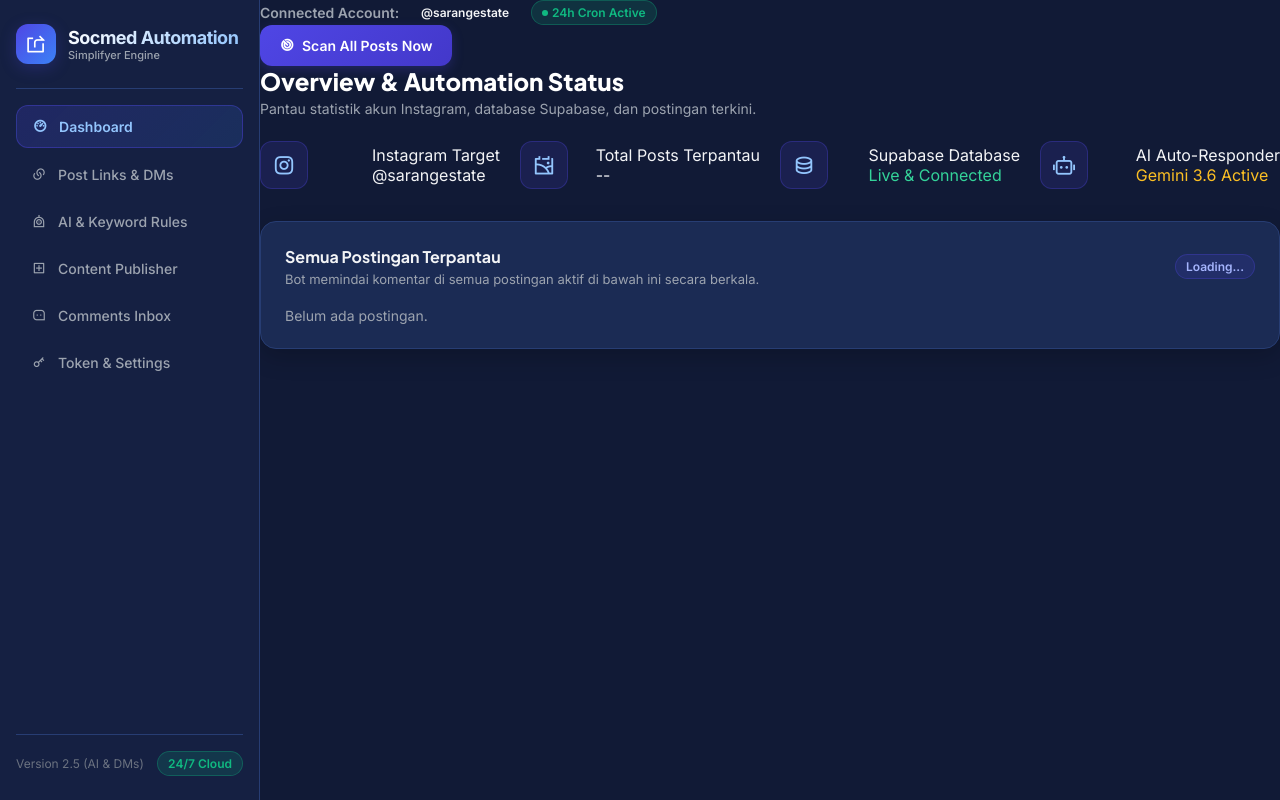
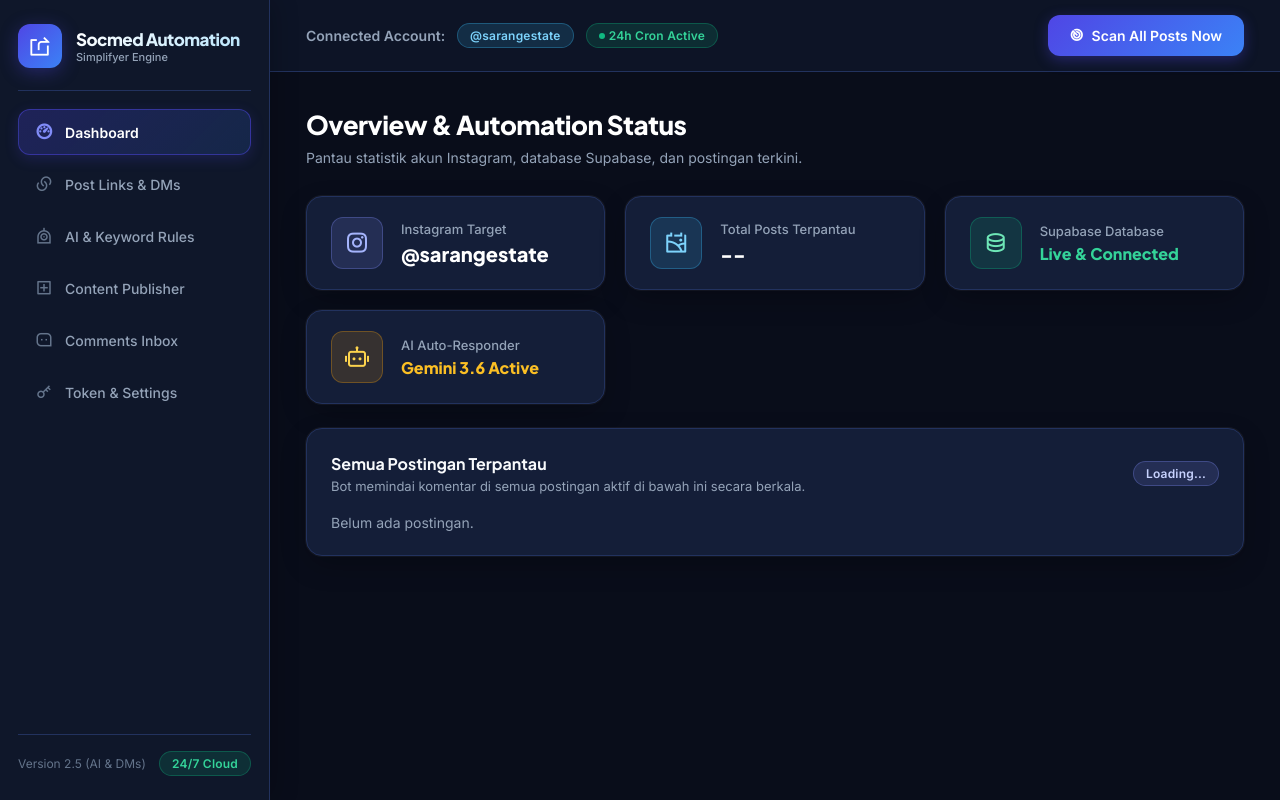
Before and after one commit to baihaqidr/socmed_automation, a Flask app: page / in a window 1280 px wide. Run offline with Flask 3, Linux system fonts and the light colour scheme; data that the repository does not hold is empty.

Commit message:
style: complete premium UI/UX design overhaul with Simplifyer glassmorphism

```diff
--- a/static/css/simplifyer.css
+++ b/static/css/simplifyer.css
@@ -1,34 +1,41 @@
-@import url('https://fonts.googleapis.com/css2?family=Inter:wght@300;400;500;600;700&family=Plus+Jakarta+Sans:wght@500;600;700;800&display=swap');
+@import url('https://fonts.googleapis.com/css2?family=Inter:wght@300;400;500;600;700;800&family=Plus+Jakarta+Sans:wght@500;600;700;800&display=swap');
 
 :root {
-  /* Simplifyer Color Tokens (OKLCH mapped to CSS variables) */
-  --bg-dark: #152042;
-  --bg-canvas: #111A36;
-  --card-bg: #1B2B54;
-  --card-hover: #213363;
-  --border-color: #273D73;
-  --border-light: rgba(255, 255, 255, 0.08);
+  /* Simplifyer Pro Color Tokens */
+  --bg-dark: #0F172A;
+  --bg-canvas: #090D1A;
+  --card-bg: #141E38;
+  --card-surface: rgba(20, 30, 56, 0.7);
+  --card-hover: #1A284D;
+
+  --border-color: #22325E;
+  --border-subtle: rgba(255, 255, 255, 0.08);
+  --border-focus: #4F46E5;
 
   --primary: #4F46E5;
   --primary-hover: #4338CA;
-  --primary-glow: rgba(79, 70, 229, 0.25);
+  --primary-gradient: linear-gradient(135deg, #4F46E5 0%, #3B82F6 100%);
+  --primary-glow: rgba(79, 70, 229, 0.35);
 
-  --accent-blue: #3B82F6;
+  --accent-blue: #38BDF8;
   --accent-cyan: #06B6D4;
+  --accent-purple: #818CF8;
   --success: #10B981;
   --warning: #F59E0B;
   --danger: #EF4444;
 
-  --text-main: #F3F4F6;
-  --text-muted: #9CA3AF;
-  --text-dim: #6B7280;
+  --text-main: #F8FAFC;
+  --text-muted: #94A3B8;
+  --text-dim: #64748B;
 
   --font-display: 'Plus Jakarta Sans', sans-serif;
-  --font-sans: 'Inter', sans-serif;
+  --font-sans: 'Inter', -apple-system, BlinkMacSystemFont, sans-serif;
 
+  --radius-xl: 20px;
   --radius-lg: 16px;
   --radius-md: 12px;
   --radius-sm: 8px;
+  --shadow-card: 0 10px 30px -5px rgba(0, 0, 0, 0.3), 0 0 0 1px rgba(255, 255, 255, 0.05);
 }
 
 * {
@@ -44,9 +51,10 @@ body {
   min-height: 100vh;
   display: flex;
   overflow-x: hidden;
+  -webkit-font-smoothing: antialiased;
 }
 
-/* Scrollbar Styling */
+/* Scrollbar */
 ::-webkit-scrollbar {
   width: 6px;
   height: 6px;
@@ -58,13 +66,16 @@ body {
   background: var(--border-color);
   border-radius: 4px;
 }
+::-webkit-scrollbar-thumb:hover {
+  background: var(--primary);
+}
 
 /* Typography */
-h1, h2, h3, h4, .font-display {
+h1, h2, h3, h4, .brand-title {
   font-family: var(--font-display);
 }
 
-/* Layout App Shell */
+/* Shell Layout */
 .app-container {
   display: flex;
   width: 100vw;
@@ -73,44 +84,46 @@ h1, h2, h3, h4, .font-display {
 
 /* Sidebar */
 .sidebar {
-  width: 260px;
+  width: 270px;
   background-color: var(--bg-dark);
   border-right: 1px solid var(--border-color);
   display: flex;
   flex-direction: column;
-  padding: 24px 16px;
+  padding: 24px 18px;
   position: fixed;
   height: 100vh;
   z-index: 50;
+  box-shadow: 4px 0 24px rgba(0, 0, 0, 0.2);
 }
 
 .brand-header {
   display: flex;
   align-items: center;
-  gap: 12px;
-  padding-bottom: 24px;
-  margin-bottom: 16px;
+  gap: 14px;
+  padding-bottom: 22px;
+  margin-bottom: 18px;
   border-bottom: 1px solid var(--border-color);
 }
 
 .brand-icon {
-  width: 40px;
-  height: 40px;
+  width: 44px;
+  height: 44px;
   border-radius: var(--radius-md);
-  background: linear-gradient(135deg, var(--primary), var(--accent-blue));
+  background: var(--primary-gradient);
   display: flex;
   align-items: center;
   justify-content: center;
   color: #fff;
-  font-size: 20px;
-  box-shadow: 0 4px 16px var(--primary-glow);
+  font-size: 22px;
+  box-shadow: 0 4px 18px var(--primary-glow);
+  flex-shrink: 0;
 }
 
 .brand-title {
-  font-size: 18px;
+  font-size: 17px;
   font-weight: 800;
   letter-spacing: -0.5px;
-  background: linear-gradient(135deg, #FFFFFF 0%, #93C5FD 100%);
+  background: linear-gradient(135deg, #FFFFFF 0%, #BAE6FD 100%);
   -webkit-background-clip: text;
   -webkit-text-fill-color: transparent;
 }
@@ -130,14 +143,20 @@ h1, h2, h3, h4, .font-display {
   padding: 12px 16px;
   border-radius: var(--radius-md);
   background: transparent;
-  border: none;
+  border: 1px solid transparent;
   color: var(--text-muted);
   font-family: var(--font-sans);
   font-size: 14px;
   font-weight: 500;
   cursor: pointer;
-  transition: all 0.2s ease;
+  transition: all 0.2s cubic-bezier(0.4, 0, 0.2, 1);
   text-align: left;
+}
+
+.nav-item button i {
+  font-size: 18px;
+  color: var(--text-dim);
+  transition: color 0.2s ease;
 }
 
 .nav-item button:hover {
@@ -145,11 +164,20 @@ h1, h2, h3, h4, .font-display {
   color: var(--text-main);
 }
 
+.nav-item button:hover i {
+  color: #93C5FD;
+}
+
 .nav-item button.active {
-  background: linear-gradient(135deg, rgba(79, 70, 229, 0.2), rgba(59, 130, 246, 0.15));
-  color: #93C5FD;
-  border: 1px solid rgba(79, 70, 229, 0.4);
+  background: linear-gradient(135deg, rgba(79, 70, 229, 0.25), rgba(59, 130, 246, 0.15));
+  color: #FFFFFF;
+  border-color: rgba(79, 70, 229, 0.5);
   font-weight: 600;
+  box-shadow: 0 4px 14px rgba(79, 70, 229, 0.2);
+}
+
+.nav-item button.active i {
+  color: #818CF8;
 }
 
 .sidebar-footer {
@@ -158,57 +186,44 @@ h1, h2, h3, h4, .font-display {
   border-top: 1px solid var(--border-color);
 }
 
-/* Main Content Area */
+/* Main Area */
 .main-wrapper {
-  margin-left: 260px;
+  margin-left: 270px;
   flex: 1;
   display: flex;
   flex-direction: column;
   min-height: 100vh;
+  background-color: var(--bg-canvas);
 }
 
-/* Navbar Top Header */
-.top-navbar {
-  height: 70px;
-  background-color: rgba(21, 32, 66, 0.8);
-  backdrop-filter: blur(12px);
+/* Top Bar */
+.top-bar {
+  height: 72px;
+  background-color: rgba(15, 23, 42, 0.85);
+  backdrop-filter: blur(16px);
+  -webkit-backdrop-filter: blur(16px);
   border-bottom: 1px solid var(--border-color);
   display: flex;
   align-items: center;
   justify-content: space-between;
-  padding: 0 32px;
+  padding: 0 36px;
   position: sticky;
   top: 0;
   z-index: 40;
 }
 
-.account-badge {
-  display: flex;
-  align-items: center;
-  gap: 12px;
-  background: var(--card-bg);
-  border: 1px solid var(--border-color);
-  padding: 8px 16px;
-  border-radius: 999px;
+.content-container {
+  padding: 36px;
+  flex: 1;
+  max-width: 1400px;
+  width: 100%;
+  margin: 0 auto;
 }
 
-.status-dot {
-  width: 10px;
-  height: 10px;
-  border-radius: 50%;
-  background-color: var(--success);
-  box-shadow: 0 0 10px var(--success);
-}
-
-/* Main Content Views */
-.content-area {
-  padding: 32px;
-  flex: 1;
-}
-
+/* Tab Views */
 .tab-view {
   display: none;
-  animation: fadeIn 0.3s ease;
+  animation: fadeIn 0.25s cubic-bezier(0.4, 0, 0.2, 1);
 }
 
 .tab-view.active {
@@ -216,85 +231,136 @@ h1, h2, h3, h4, .font-display {
 }
 
 @keyframes fadeIn {
-  from { opacity: 0; transform: translateY(6px); }
+  from { opacity: 0; transform: translateY(8px); }
   to { opacity: 1; transform: translateY(0); }
 }
 
-/* Simplifyer Card UI */
+/* Section Header */
+.section-header {
+  margin-bottom: 28px;
+}
+.section-title {
+  font-size: 26px;
+  font-weight: 800;
+  letter-spacing: -0.5px;
+  color: white;
+}
+.section-desc {
+  font-size: 14px;
+  color: var(--text-muted);
+  margin-top: 6px;
+  line-height: 1.5;
+}
+
+/* Cards */
 .simplifyer-card {
   background-color: var(--card-bg);
   border: 1px solid var(--border-color);
   border-radius: var(--radius-lg);
   padding: 24px;
-  box-shadow: 0 8px 24px rgba(0, 0, 0, 0.2);
-  transition: all 0.25s cubic-bezier(0.4, 0, 0.2, 1);
+  box-shadow: var(--shadow-card);
+  transition: all 0.2s cubic-bezier(0.4, 0, 0.2, 1);
+  position: relative;
+  overflow: hidden;
 }
 
 .simplifyer-card:hover {
-  border-color: rgba(79, 70, 229, 0.5);
+  border-color: rgba(99, 102, 241, 0.4);
 }
 
-/* Grid Layouts */
+/* Stats Grid */
 .stats-grid {
   display: grid;
   grid-template-columns: repeat(auto-fit, minmax(240px, 1fr));
   gap: 20px;
-  margin-bottom: 32px;
 }
 
 .stat-card {
+  background-color: var(--card-bg);
+  border: 1px solid var(--border-color);
+  border-radius: var(--radius-lg);
+  padding: 20px 24px;
   display: flex;
   align-items: center;
-  justify-content: space-between;
+  gap: 18px;
+  box-shadow: var(--shadow-card);
 }
 
-.stat-val {
-  font-size: 28px;
-  font-weight: 800;
-  margin-top: 4px;
-  color: #FFF;
+.stat-icon {
+  width: 52px;
+  height: 52px;
+  border-radius: var(--radius-md);
+  display: flex;
+  align-items: center;
+  justify-content: center;
+  font-size: 24px;
+  flex-shrink: 0;
 }
 
-.stat-lbl {
+.stat-icon.purple {
+  background: rgba(129, 140, 248, 0.15);
+  color: #A5B4FC;
+  border: 1px solid rgba(129, 140, 248, 0.3);
+}
+
+.stat-icon.blue {
+  background: rgba(56, 189, 248, 0.15);
+  color: #7DD3FC;
+  border: 1px solid rgba(56, 189, 248, 0.3);
+}
+
+.stat-icon.emerald {
+  background: rgba(16, 185, 129, 0.15);
+  color: #6EE7B7;
+  border: 1px solid rgba(16, 185, 129, 0.3);
+}
+
+.stat-icon.amber {
+  background: rgba(245, 158, 11, 0.15);
+  color: #FCD34D;
+  border: 1px solid rgba(245, 158, 11, 0.3);
+}
+
+.stat-label {
   font-size: 13px;
   color: var(--text-muted);
   font-weight: 500;
 }
 
-.stat-icon {
-  width: 48px;
-  height: 48px;
-  border-radius: var(--radius-md);
-  background: rgba(79, 70, 229, 0.15);
-  border: 1px solid rgba(79, 70, 229, 0.3);
-  display: flex;
-  align-items: center;
-  justify-content: center;
-  font-size: 22px;
-  color: #93C5FD;
+.stat-value {
+  font-size: 20px;
+  font-weight: 800;
+  color: #FFFFFF;
+  margin-top: 4px;
+  font-family: var(--font-display);
 }
 
-/* Buttons & Inputs */
+/* Buttons */
 .btn-primary {
-  background: linear-gradient(135deg, var(--primary), var(--primary-hover));
+  background: var(--primary-gradient);
   color: white;
   border: none;
-  padding: 12px 20px;
+  padding: 12px 22px;
   border-radius: var(--radius-md);
   font-family: var(--font-sans);
   font-weight: 600;
   font-size: 14px;
   cursor: pointer;
-  transition: all 0.2s ease;
+  transition: all 0.2s cubic-bezier(0.4, 0, 0.2, 1);
   display: inline-flex;
   align-items: center;
   gap: 8px;
-  box-shadow: 0 4px 12px var(--primary-glow);
+  box-shadow: 0 4px 14px var(--primary-glow);
 }
 
 .btn-primary:hover {
   transform: translateY(-1px);
-  box-shadow: 0 6px 16px var(--primary-glow);
+  box-shadow: 0 6px 20px var(--primary-glow);
+  filter: brightness(1.08);
+}
+
+.btn-primary:active {
+  transform: translateY(0);
 }
 
 .btn-secondary {
@@ -305,9 +371,12 @@ h1, h2, h3, h4, .font-display {
   border-radius: var(--radius-md);
   font-family: var(--font-sans);
   font-weight: 500;
-  font-size: 14px;
+  font-size: 13px;
   cursor: pointer;
   transition: all 0.2s ease;
+  display: inline-flex;
+  align-items: center;
+  gap: 8px;
 }
 
 .btn-secondary:hover {
@@ -315,54 +384,87 @@ h1, h2, h3, h4, .font-display {
   border-color: rgba(255, 255, 255, 0.2);
 }
 
-.input-field {
+/* Form Elements */
+.form-group {
+  margin-bottom: 18px;
+}
+
+.form-label {
+  display: block;
+  font-size: 13px;
+  font-weight: 600;
+  color: #CBD5E1;
+  margin-bottom: 8px;
+}
+
+.form-input, .form-textarea {
   width: 100%;
-  background-color: rgba(17, 26, 54, 0.8);
+  background-color: rgba(9, 13, 26, 0.7);
   border: 1px solid var(--border-color);
   border-radius: var(--radius-md);
   padding: 12px 16px;
-  color: white;
+  color: #FFFFFF;
   font-family: var(--font-sans);
   font-size: 14px;
   outline: none;
   transition: all 0.2s ease;
 }
 
-.input-field:focus {
+.form-input:focus, .form-textarea:focus {
   border-color: var(--primary);
   box-shadow: 0 0 0 3px var(--primary-glow);
+  background-color: rgba(15, 23, 42, 0.9);
 }
 
-textarea.input-field {
-  resize: vertical;
-  min-height: 100px;
+.form-input::placeholder, .form-textarea::placeholder {
+  color: var(--text-dim);
 }
 
-/* Post Cards & Feed */
-.posts-grid {
-  display: grid;
-  grid-template-columns: repeat(auto-fill, minmax(320px, 1fr));
-  gap: 24px;
+.form-textarea {
+  resize: vertical;
+  line-height: 1.5;
 }
 
+/* Badges */
+.badge {
+  display: inline-flex;
+  align-items: center;
+  padding: 4px 12px;
+  border-radius: 999px;
+  font-size: 12px;
+  font-weight: 600;
+  letter-spacing: 0.2px;
+}
+
+.badge-success {
+  background-color: rgba(16, 185, 129, 0.15);
+  color: #34D399;
+  border: 1px solid rgba(16, 185, 129, 0.3);
+}
+
+.badge-blue {
+  background-color: rgba(56, 189, 248, 0.15);
+  color: #7DD3FC;
+  border: 1px solid rgba(56, 189, 248, 0.3);
+}
+
+.badge-purple {
+  background-color: rgba(129, 140, 248, 0.15);
+  color: #C7D2FE;
+  border: 1px solid rgba(129, 140, 248, 0.3);
+}
+
+/* Post Cards */
 .post-card {
   display: flex;
   flex-direction: column;
-}
-
-.post-img {
-  width: 100%;
-  height: 220px;
-  object-fit: cover;
-  border-radius: var(--radius-md);
-  margin-bottom: 16px;
-  background-color: var(--bg-canvas);
+  height: 100%;
 }
 
 .post-caption {
   font-size: 13px;
-  color: var(--text-muted);
-  line-height: 1.5;
+  color: #94A3B8;
+  line-height: 1.6;
   margin-bottom: 16px;
   display: -webkit-box;
   -webkit-line-clamp: 3;
@@ -370,58 +472,19 @@ textarea.input-field {
   overflow: hidden;
 }
 
-/* Comment Item */
-.comment-item {
-  background-color: rgba(17, 26, 54, 0.6);
-  border: 1px solid var(--border-color);
-  border-radius: var(--radius-md);
-  padding: 14px;
-  margin-bottom: 12px;
+/* Responsive */
+@media (max-width: 1024px) {
+  .sidebar {
+    width: 80px;
+    padding: 20px 10px;
+  }
+  .sidebar .brand-title, .sidebar .nav-item span, .sidebar .sidebar-footer {
+    display: none;
+  }
+  .main-wrapper {
+    margin-left: 80px;
+  }
+  .top-bar, .content-container {
+    padding: 20px;
+  }
 }
-
-.comment-user {
-  font-weight: 700;
-  font-size: 13px;
-  color: #93C5FD;
-  margin-bottom: 4px;
-}
-
-.comment-text {
-  font-size: 13px;
-  color: var(--text-main);
-}
-
-/* Badges */
-.badge {
-  display: inline-flex;
-  align-items: center;
-  padding: 4px 10px;
-  border-radius: 999px;
-  font-size: 12px;
-  font-weight: 600;
-}
-.badge-success {
-  background-color: rgba(16, 185, 129, 0.15);
-  color: var(--success);
-  border: 1px solid rgba(16, 185, 129, 0.3);
-}
-.badge-purple {
-  background-color: rgba(79, 70, 229, 0.15);
-  color: #A5B4FC;
-  border: 1px solid rgba(79, 70, 229, 0.3);
-}
-
-/* Section Header */
-.section-header {
-  margin-bottom: 24px;
-}
-.section-title {
-  font-size: 24px;
-  font-weight: 800;
-  color: white;
-}
-.section-desc {
-  font-size: 14px;
-  color: var(--text-muted);
-  margin-top: 4px;
-}
```
